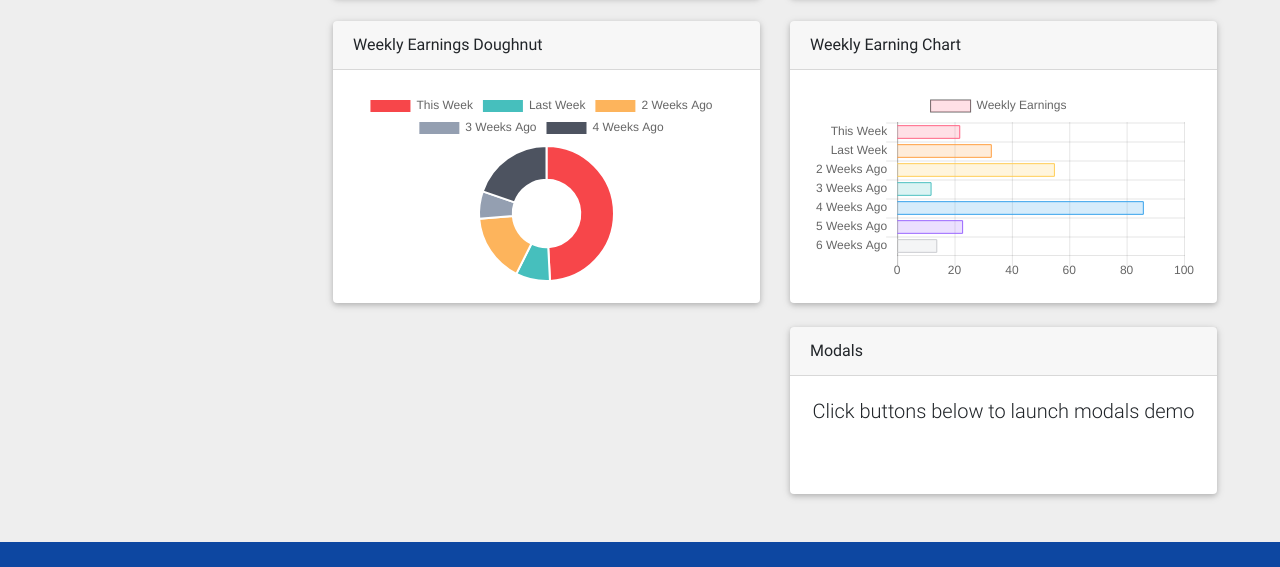
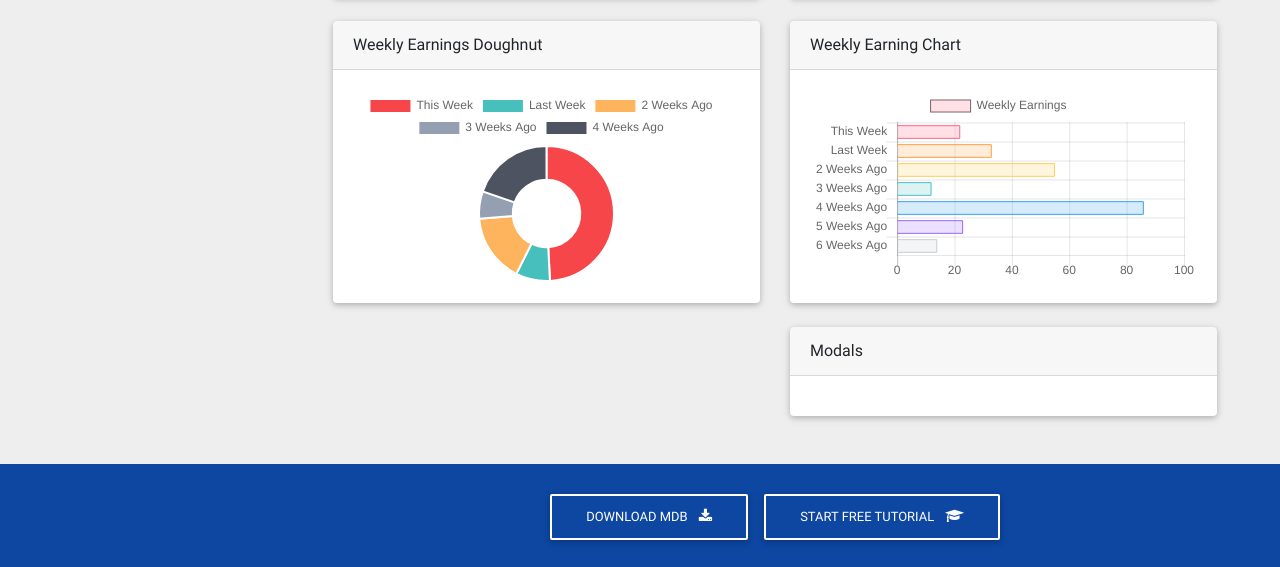
Before and after one commit to fossabot/volunteerArea, a plain HTML site: page public/app/index.html in a window 1280 px wide. Shown: the part 1312-1879 px from the top of the page. Drawn offline with Linux system fonts and the light colour scheme; some packages are replaced by stand-ins of ours.

Commit message:
Update index.html

```diff
--- a/public/app/index.html
+++ b/public/app/index.html
@@ -1168,7 +1168,7 @@
                     <!--Card content-->
                     <div class="card-body">
 
-                      <div class="text-center mb-5">
+                      <div class="text-center mb-5"  style="display:none;">
                         <p class="lead">Click buttons below to launch modals demo</p>
                       </div>
 
```
